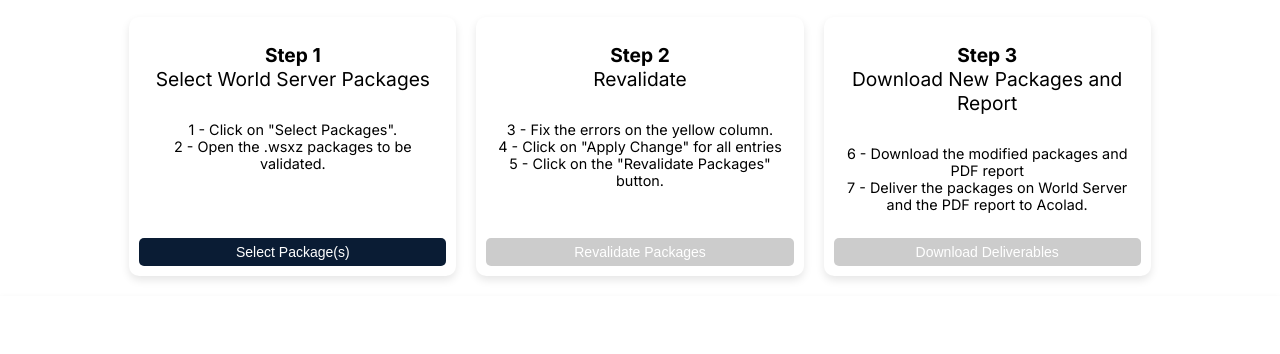
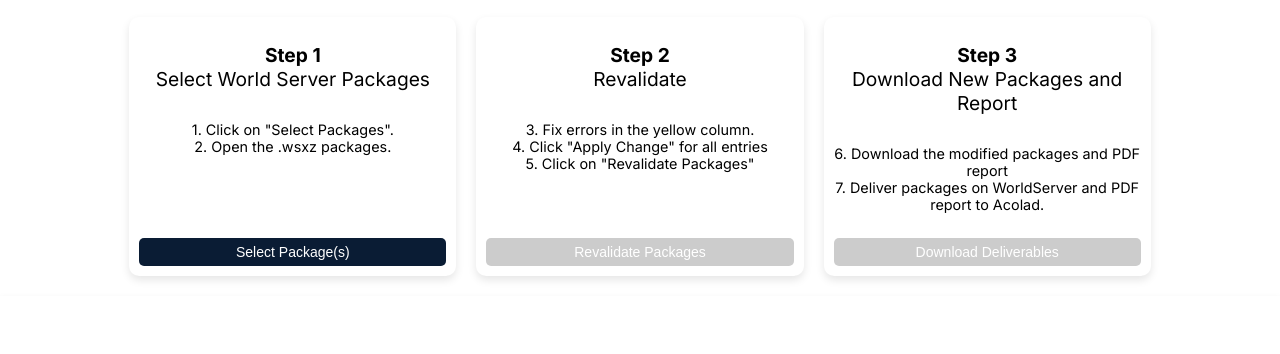
Before and after one commit to LCapy/ICU-Validator, a plain HTML site: page index.html in a window 1280 px wide. Shown: the part 221-575 px from the top of the page. Drawn offline with Linux system fonts and the light colour scheme.

Commit message:
Update index.html

```diff
--- a/index.html
+++ b/index.html
@@ -232,18 +232,18 @@
     <div class="workflow">
         <div class="workflow-box">
             <h2><strong>Step 1</strong><br>Select World Server Packages</h2>
-            <p>1 - Click on "Select Packages".<br>2 - Open the .wsxz packages to be validated.</p>
+            <p>1. Click on "Select Packages".<br>2. Open the .wsxz packages.</p>
             <input type="file" id="fileInput" style="display: none;" multiple>
             <button id="selectFilesButton">Select Package(s)</button>
         </div>
         <div class="workflow-box">
             <h2><strong>Step 2</strong><br>Revalidate</h2>
-            <p>3 - Fix the errors on the yellow column.<br>4 - Click on "Apply Change" for all entries<br>5 - Click on the "Revalidate Packages" button.</p>
+            <p>3. Fix errors in the yellow column.<br>4. Click "Apply Change" for all entries<br>5. Click on "Revalidate Packages"</p>
             <button id="revalidatePackagesButton" disabled>Revalidate Packages</button>
         </div>
         <div class="workflow-box">
             <h2><strong>Step 3</strong><br>Download New Packages and Report</h2>
-            <p>6 - Download the modified packages and PDF report<br>7 - Deliver the packages on World Server and the PDF report to Acolad.</p>
+            <p>6. Download the modified packages and PDF report<br>7. Deliver packages on WorldServer and PDF report to Acolad.</p>
             <button id="downloadDeliverablesButton" disabled>Download Deliverables</button>
         </div>
     </div>
```
